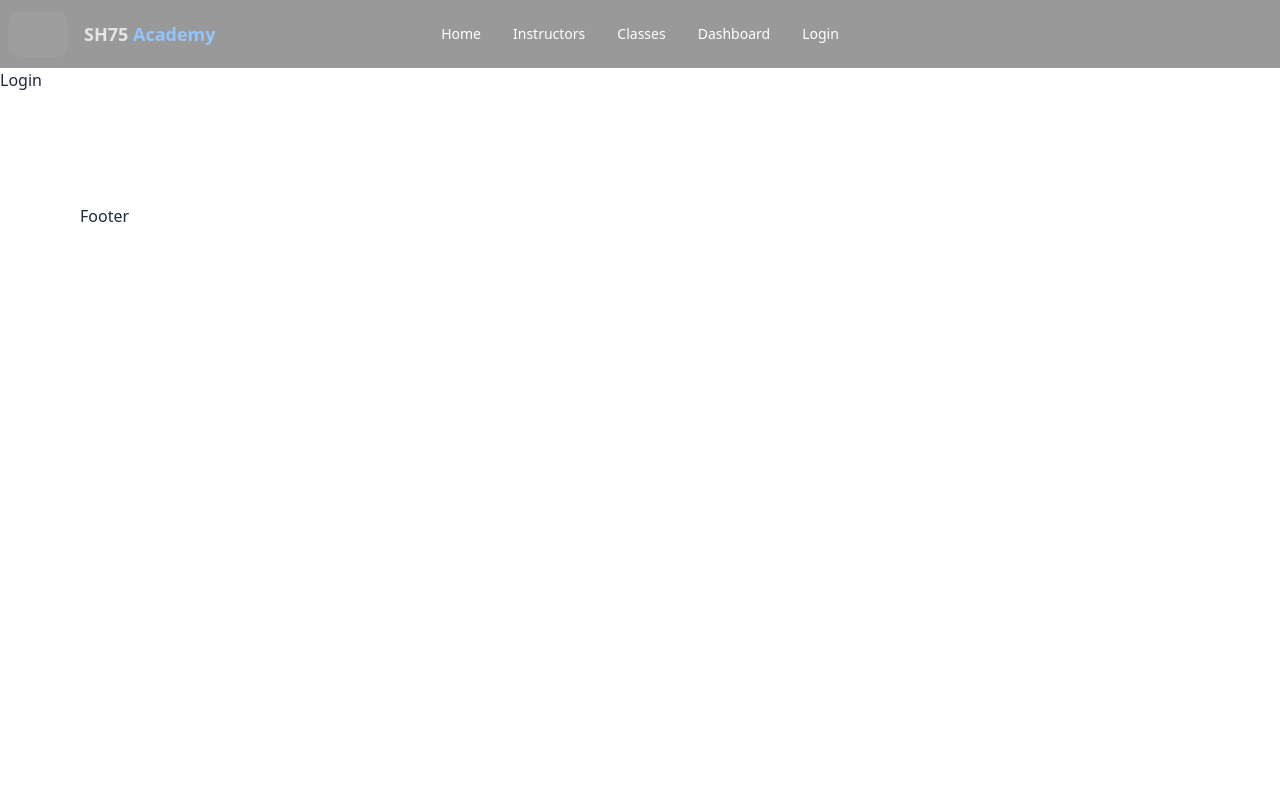
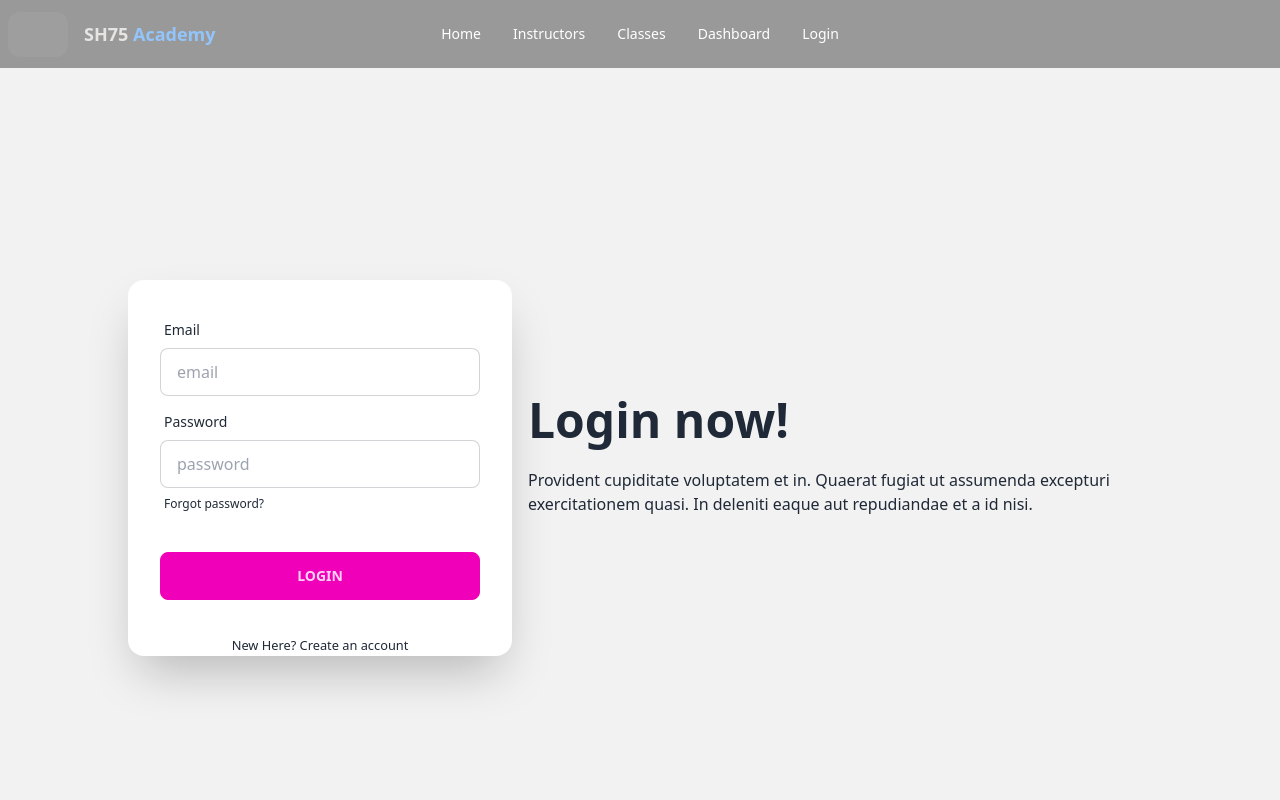
Before and after one commit to NOMAN1802/summer-camp-cricket-client, a React (Vite) app: page /login in a window 1280 px wide. Shown: the top 800 px of the page. Built offline with nearby package versions, Linux system fonts and the light colour scheme; no server answers; grey boxes are pictures that could not be loaded.

Commit message:
react healmet & login page

```diff
--- a/package.json
+++ b/package.json
@@ -10,15 +10,18 @@
     "preview": "vite preview"
   },
   "dependencies": {
+    "firebase": "^9.22.1",
     "localforage": "^1.10.0",
     "match-sorter": "^6.3.1",
     "react": "^18.2.0",
     "react-dom": "^18.2.0",
     "react-helmet": "^6.1.0",
+    "react-helmet-async": "^1.3.0",
     "react-hook-form": "^7.44.3",
     "react-router-dom": "^6.11.2",
     "react-spinners": "^0.13.8",
     "sort-by": "^1.2.0",
+    "sweetalert2": "^11.7.11",
     "swiper": "^9.3.2"
   },
   "devDependencies": {
--- a/src/Pages/Login/Login.jsx
+++ b/src/Pages/Login/Login.jsx
@@ -1,11 +1,90 @@
 /* eslint-disable no-unused-vars */
-import React from 'react';
+import React, { useContext, useEffect, useState } from 'react';
+import { AuthContext } from '../providers/AuthProvider';
+import { Link, useLocation, useNavigate } from 'react-router-dom';
+import { Helmet } from 'react-helmet-async';
+import Swal from 'sweetalert2';
+
+
+
 
 const Login = () => {
+
+    const { signIn } = useContext(AuthContext);
+    const [disabled, setDisabled] = useState(true);
+    const navigate = useNavigate();
+    const location = useLocation();
+
+     const from = location.state?.from?.pathname || '/'
+
+
+
+    const handleLogin = event => {
+        event.preventDefault();
+        const form = event.target;
+        const email = form.email.value;
+        const password = form.password.value;
+        console.log(email, password);
+        signIn(email, password)
+            .then(result => {
+                const user = result.user;
+                console.log(user);
+                Swal.fire({
+                    title: 'User Login Successful',
+                    showClass: {
+                      popup: 'animate__animated animate__fadeInDown'
+                    },
+                    hideClass: {
+                      popup: 'animate__animated animate__fadeOutUp'
+                    }
+                  });
+                  navigate(from, {replace: true});
+            })
+    }
+
+
     return (
-        <div>
-            <h2>Login</h2>
-        </div>
+        <>
+            <Helmet>
+                <title>SH75 Academy | Login</title>
+            </Helmet>
+            <div className="hero min-h-screen bg-base-200">
+                <div className="hero-content flex-col lg:flex-row-reverse">
+                    <div className="text-center  md:w-1/2 lg:text-left">
+                        <h1 className="text-5xl font-bold">Login now!</h1>
+                        <p className="py-6">Provident cupiditate voluptatem et in. Quaerat fugiat ut assumenda excepturi exercitationem quasi. In deleniti eaque aut repudiandae et a id nisi.</p>
+                    </div>
+                    <div className="card md:w-1/2 w-full max-w-sm shadow-2xl bg-base-100">
+                        <form onSubmit={handleLogin} className="card-body">
+                            <div className="form-control">
+                                <label className="label">
+                                    <span className="label-text">Email</span>
+                                </label>
+                                <input type="email"
+                                    name='email' placeholder="email" className="input input-bordered" />
+                            </div>
+                            <div className="form-control">
+                                <label className="label">
+                                    <span className="label-text">Password</span>
+                                </label>
+                                <input type="password" name='password' placeholder="password" className="input input-bordered" />
+                                <label className="label">
+                                    <a href="#" className="label-text-alt link link-hover">Forgot password?</a>
+                                </label>
+                            </div>
+
+                            <div className="form-control mt-6">
+                                <input className="btn btn-secondary"
+
+                                    type="submit" value="Login" />
+                            </div>
+                        </form>
+                        <p className='text-center'> <small>New Here? <Link to='/signup'>Create an account</Link> </small> </p>
+
+                    </div>
+                </div>
+            </div>
+        </>
     );
 };
 
--- a/src/Pages/providers/AuthProvider.jsx
+++ b/src/Pages/providers/AuthProvider.jsx
@@ -12,6 +12,7 @@ import {
   updateProfile,
 } from 'firebase/auth'
 import { app } from '../../firebase/firebase.config'
+
 
 export const AuthContext = createContext(null)
 
--- a/src/firebase/firebase.config.js
+++ b/src/firebase/firebase.config.js
@@ -1,6 +1,6 @@
 import { initializeApp } from 'firebase/app'
 
-const firebaseConfig = {
+ export const firebaseConfig = {
   apiKey: import.meta.env.VITE_apiKey,
   authDomain: import.meta.env.VITE_authDomain,
   projectId: import.meta.env.VITE_projectId,
```
Also changed, not shown: src/main.jsx (+6 -3 lines), src/Pages/Register/Register.jsx (added), 1 other file (tests, documents, lock files or other folders).
